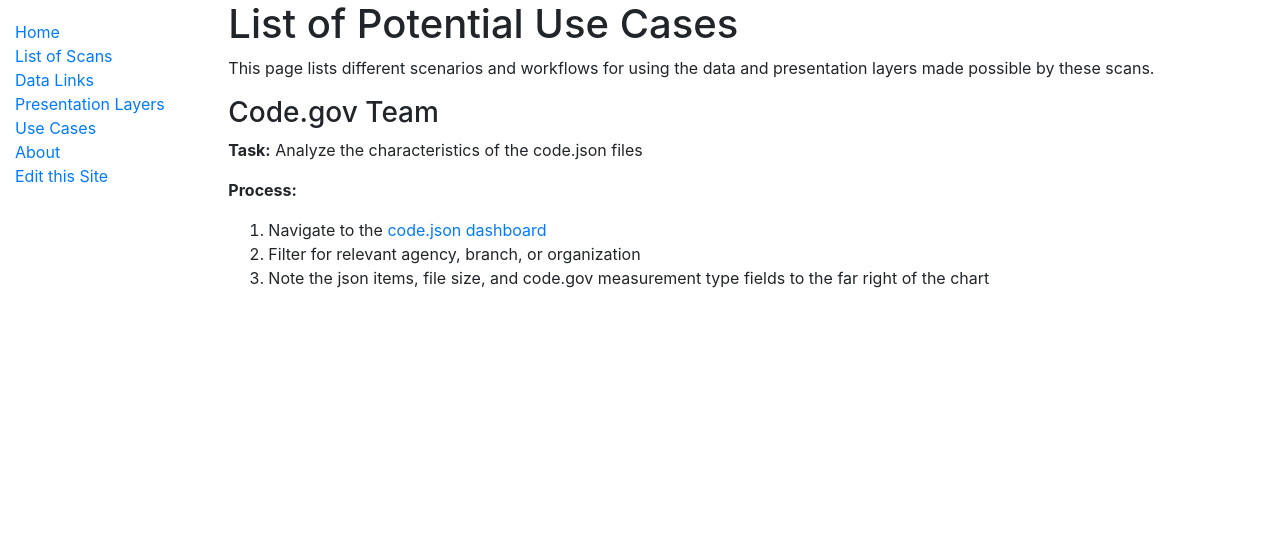
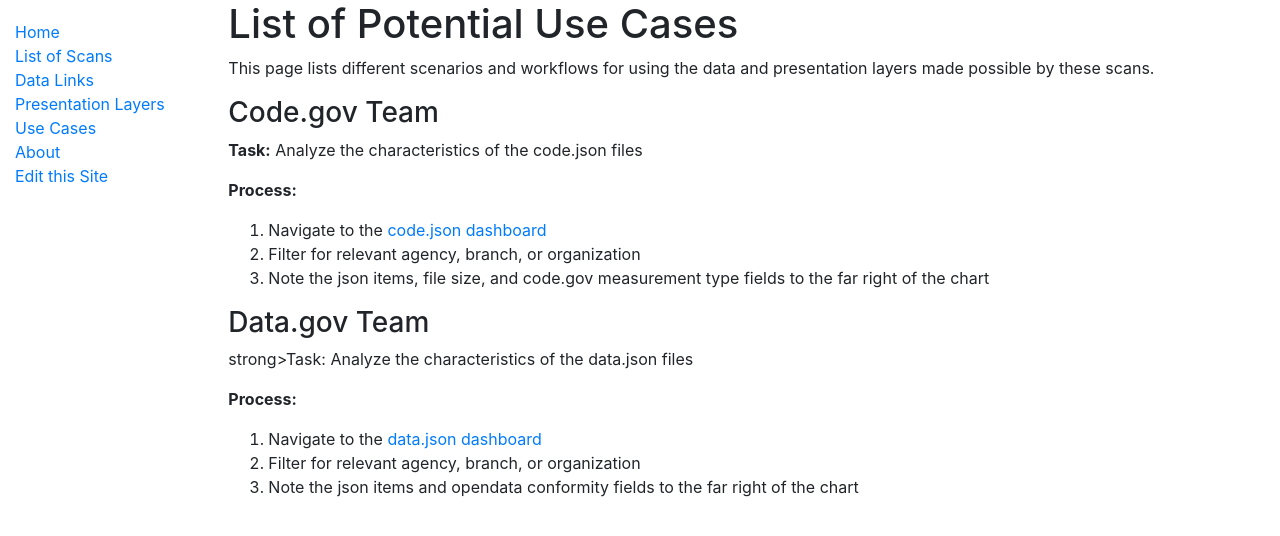
Before and after one commit to 18F/site-scanning, a Django app: page /use-cases/ in a window 1280 px wide. Shown: the top 536 px of the page. Run offline with Django 3.2, Linux system fonts and the light colour scheme; some libraries are stand-ins or nearby versions.

Commit message:
adding a use case

```diff
--- a/scanner_ui/ui/templates/use-cases.html
+++ b/scanner_ui/ui/templates/use-cases.html
@@ -27,15 +27,27 @@
 
 
 
-<!--<h3>Data.gov Team</h3>
-<p><strong>Task:</strong> Find List of active data.json files</p>
+<h3>Data.gov Team</h3>
+
+<!--<p><strong>Task:</strong> Find List of active data.json files</p>
 <p><strong>Process:</strong> </p>
 <p>
 <ol>
 <li></li>
 </ol>
+</p>-->
+
+
+<p>strong>Task:</strong> Analyze the characteristics of the data.json files </p>
+<p><strong>Process:</strong> </p>
+<p>
+<ol>
+<li>Navigate to the <a href="{% url 'search200' displaytype='200-data.json' %}?200page=/data.json&mimetype=application/json">data.json dashboard</a></li>
+<li>Filter for relevant agency, branch, or organization</li>
+<li>Note the json items and opendata conformity fields to the far right of the chart</li>
+</ol>
 </p>
-<p>strong>Task:</strong> Analyze the characteristics of the data.json files </p>
+<!--<p>strong>Task:</strong> Find list of suspected data hubs  </p>
 <p><strong>Process:</strong> </p>
 <p>
 <ol>
@@ -44,15 +56,6 @@
 <li></li>
 </ol>
 </p>
-<p>strong>Task:</strong> Find list of suspected data hubs  </p>
-<p><strong>Process:</strong> </p>
-<p>
-<ol>
-<li></li>
-<li></li>
-<li></li>
-</ol>
-
 
 
 
@@ -73,7 +76,6 @@
 <li></li>
 </ol>
 </p>
-
 
 <h3>Search.gov Team</h3>
 <p><strong>Task:</strong> For an agency's list of domains, identify ...</p>
```
